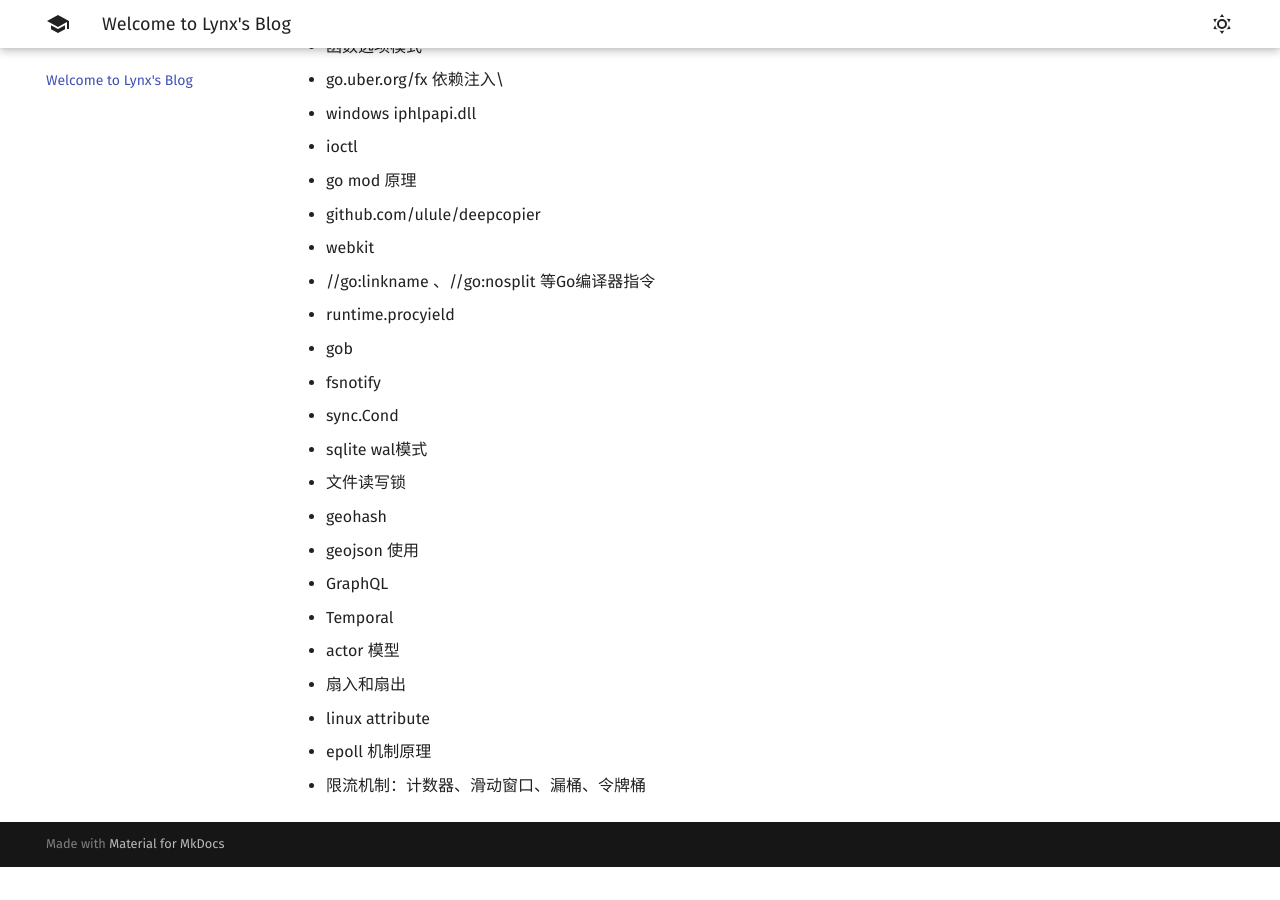
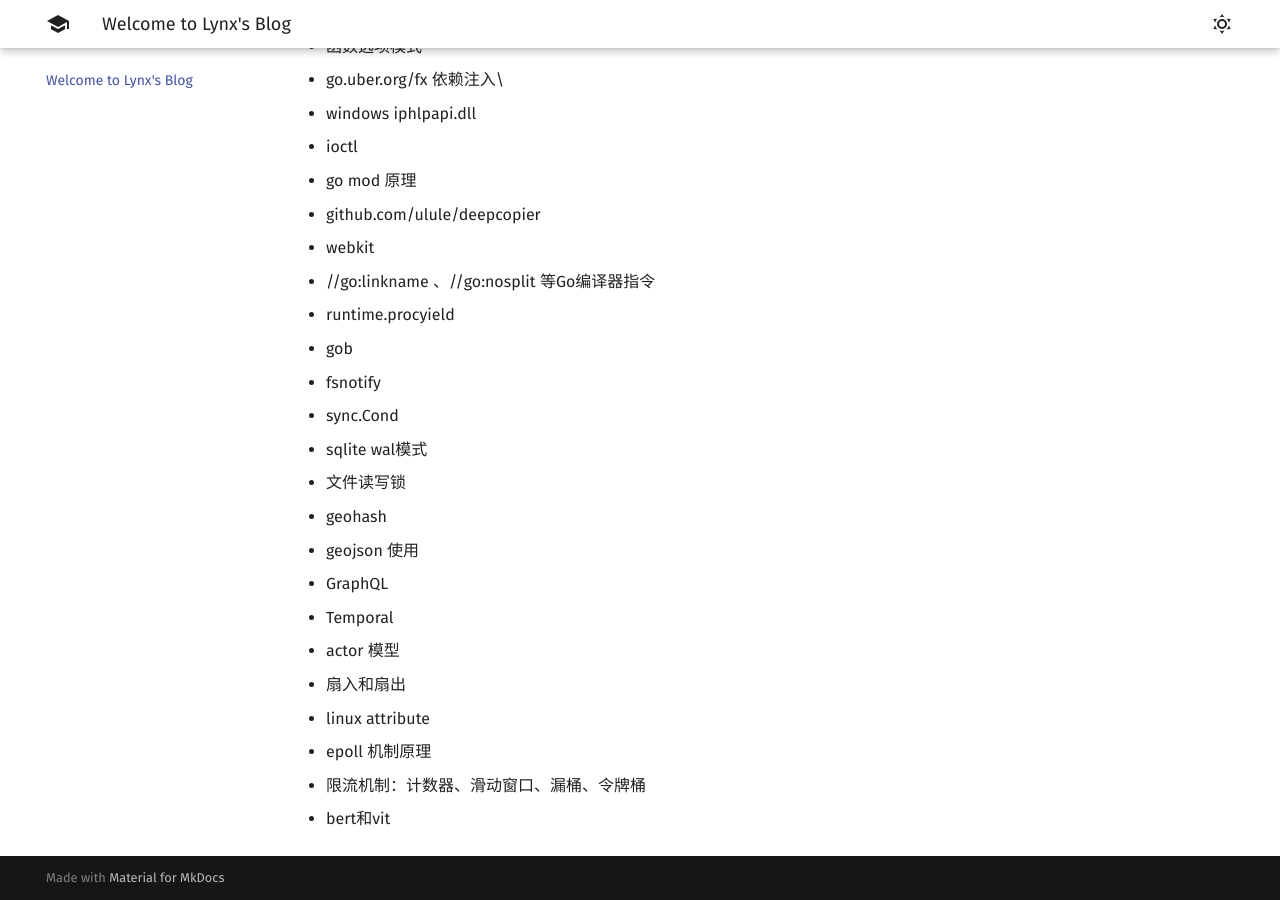
Before and after one commit to 1314liuwei/blog, an MkDocs documentation site: the page built from docs/index.md, in a window 1280 px wide and 900 px high, scrolled down 2017 px. Built offline with MkDocs 1.6.1 and Material for MkDocs 9.7.7, drawn with Linux system fonts in a browser that asks for light colours; before the commit the page ends 2884 px from its top, so only the background shows below that.

Commit message:
2023/08/31 周四

```diff
--- a/docs/index.md
+++ b/docs/index.md
@@ -78,3 +78,4 @@
 - linux attribute
 - epoll 机制原理
 - 限流机制：计数器、滑动窗口、漏桶、令牌桶
+- bert和vit
```
